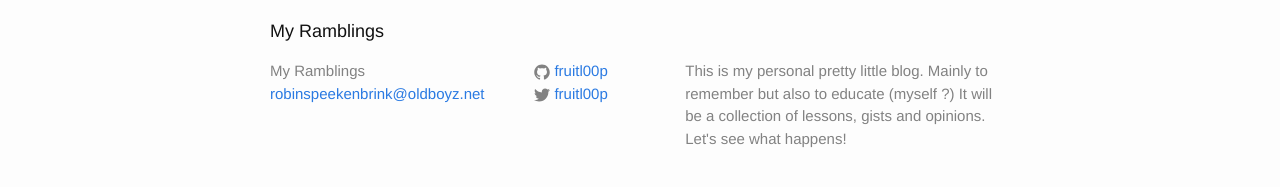
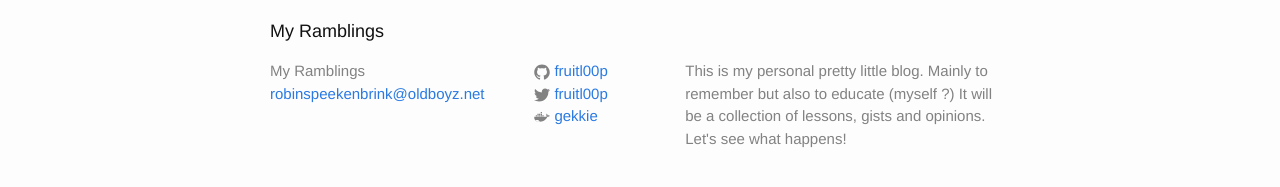
Before and after one commit to fruitl00p/fruitl00p.github.io, a Jekyll site: the page built from index.html, in a window 1280 px wide. Shown: the part 309-496 px from the top of the page. Built offline with Jekyll 4.4.1, drawn with Linux system fonts in a browser that asks for light colours.

Commit message:
added docker icon + link

```diff
--- a/_config.yml
+++ b/_config.yml
@@ -7,7 +7,8 @@ description: > # this means to ignore newlines until "baseurl:"
 baseurl: "" # the subpath of your site, e.g. /blog/
 url: "https://fruitl00p.github.io" # the base hostname & protocol for your site
 twitter_username: fruitl00p
-github_username:  fruitl00p
+github_username: fruitl00p
+docker_username: gekkie
 
 # Build settings
 markdown: kramdown
--- a/_includes/footer.html
+++ b/_includes/footer.html
@@ -42,6 +42,43 @@
             </a>
           </li>
           {% endif %}
+
+          {% if site.docker_username %}
+          <li>
+            <a href="https://hub.docker.com/u/{{ site.docker_username }}">
+              <span class="icon  icon--docker">
+                <svg version="1.0" xmlns="http://www.w3.org/2000/svg"
+                     width="200.000000pt" height="200.000000pt" viewBox="0 0 200.000000 200.000000"
+                     preserveAspectRatio="xMidYMid meet">
+                  <metadata>
+                    Created by potrace 1.12, written by Peter Selinger 2001-2015
+                  </metadata>
+                  <g transform="translate(0.000000,200.000000) scale(0.100000,-0.100000)"
+                     fill="#828282" stroke="none">
+                    <path d="M840 1545 l0 -85 80 0 80 0 0 85 0 85 -80 0 -80 0 0 -85z"/>
+                    <path d="M430 1340 l0 -80 80 0 80 0 0 80 0 80 -80 0 -80 0 0 -80z"/>
+                    <path d="M630 1340 l0 -80 80 0 80 0 0 80 0 80 -80 0 -80 0 0 -80z"/>
+                    <path d="M840 1340 l0 -80 80 0 80 0 0 80 0 80 -80 0 -80 0 0 -80z"/>
+                    <path d="M1560 1378 c-40 -66 -38 -170 5 -246 l24 -42 -22 -15 c-80 -52 -47
+                      -50 -819 -53 l-718 -3 0 -72 c0 -347 289 -576 699 -554 261 14 464 85 636 222
+                      117 93 223 233 282 369 l21 51 74 6 c46 3 88 13 114 27 39 20 104 83 104 102
+                      0 4 -20 16 -45 26 -45 17 -145 16 -187 -1 -13 -5 -18 -2 -18 11 -2 54 -61 159
+                      -106 189 -23 15 -25 14 -44 -17z m-1010 -788 c37 -57 80 -97 145 -136 63 -37
+                      44 -47 -75 -38 -107 7 -181 24 -258 59 -54 25 -172 110 -172 124 0 5 60 11
+                      133 13 72 3 143 10 157 16 36 16 35 16 70 -38z"/>
+                    <path d="M220 1135 l0 -85 85 0 85 0 0 85 0 85 -85 0 -85 0 0 -85z"/>
+                    <path d="M430 1135 l0 -85 80 0 80 0 0 85 0 85 -80 0 -80 0 0 -85z"/>
+                    <path d="M630 1135 l0 -85 80 0 80 0 0 85 0 85 -80 0 -80 0 0 -85z"/>
+                    <path d="M840 1135 l0 -85 80 0 80 0 0 85 0 85 -80 0 -80 0 0 -85z"/>
+                    <path d="M1040 1135 l0 -85 85 0 85 0 0 85 0 85 -85 0 -85 0 0 -85z"/>
+                  </g>
+                </svg>
+              </span>
+
+              <span class="username">{{ site.docker_username }}</span>
+            </a>
+          </li>
+          {% endif %}
         </ul>
       </div>
 
```
